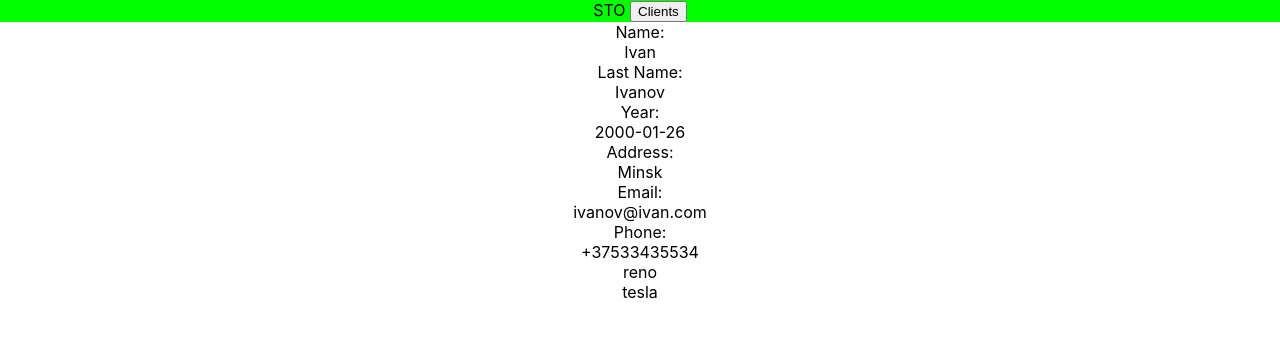
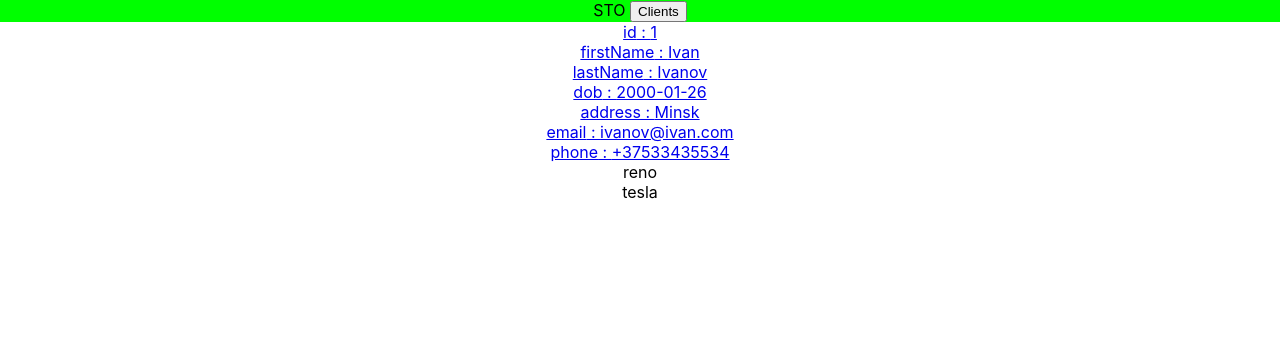
Before and after one commit to IgnatZakalinsky/stoproject, a React (Create React App) app in the folder front/: page /clientProfile/1 in a window 1280 px wide. Shown: the top 338 px of the page. Built offline with nearby package versions, Linux system fonts and the light colour scheme; no server answers.

Commit message:
get from server

```diff
--- a/front/src/Thunks/clientsThunks.js
+++ b/front/src/Thunks/clientsThunks.js
@@ -4,7 +4,13 @@ import {setClientSuccess} from "../reducers/clientsRreducer";
 
 
 
-export const getClients = () => async (dispatch) =>{
-    const clients = await clientsAPI.getClients();
-    dispatch(setClientSuccess(clients));
+export const getClients = () => async (dispatch, getState) =>{
+    const res = await clientsAPI.getClients(getState().client.firstName_lastName);
+    console.log(res.data)
+    dispatch(setClientSuccess(res.data));
 }
+export const getClient = (id) => async (dispatch) =>{
+    const res = await clientsAPI.getClient(id);
+    console.log(res.data)
+    dispatch(setClientSuccess(res.data));
+}
--- a/front/src/api/apiClients.js
+++ b/front/src/api/apiClients.js
@@ -8,7 +8,7 @@ export const clientsAPI = {
 	getClient (id) {
 		return instance.get(`clients?id=${id}`)
 	},
-	getClients () {
+	getClients (firstName_lastName) {
 		return instance.get(`clients `)
 	},
 	postClient () {
--- a/front/src/components/STO.js
+++ b/front/src/components/STO.js
@@ -9,7 +9,7 @@ function STO() {
         <div className="STO">
             <Home/>
             <Route path='/clients' render={() => <Clients/>}/>
-            <Route path='/clientProfile' render={() => <ClientProfile/>}/>
+            <Route path='/clientProfile/:id' render={(props) => <ClientProfile id={props.match.params.id}/>}/>
         </div>
     );
 }
--- a/front/src/components/clientProfile/ClientProfile.js
+++ b/front/src/components/clientProfile/ClientProfile.js
@@ -1,10 +1,15 @@
-import React from 'react';
+import React, {useEffect} from 'react';
 import {connect} from "react-redux";
 import Cars from "../cars/cars";
 import Client from "../clients/Client";
+import {getClient} from "../../Thunks/clientsThunks";
 
 function ClientProfile(props) {
     const cars = props.cars.map(c => <Cars {...c}/>);
+
+    useEffect(() => {
+        props.getClient(props.id)
+    }, [props.id])
 
     return (
         <div >
@@ -21,4 +26,4 @@ let mapStateToProps = (state) => {
     };
 };
 
-export default connect(mapStateToProps)(ClientProfile);
+export default connect(mapStateToProps, {getClient})(ClientProfile);
--- a/front/src/components/clients/Client.js
+++ b/front/src/components/clients/Client.js
@@ -1,16 +1,23 @@
 import React from 'react';
 import styles from './Client.module.css'
+import {NavLink} from "react-router-dom";
 
 function Client(props) {
+    const data = Object.entries(props).map((d, i) => <div key={i}>
+        <span>{d[0]}</span> : <span>{d[1]}</span>
+    </div>)
+
     return (
         <div className="Client">
-
-            <span>Name: </span><div>{props.firstName}</div>
+            <NavLink to={'/clientProfile/' + props.id}>
+                {data}
+                {/*}div><span>Name: </span><span>{props.firstName}</span></div>
             <span>Last Name: </span><div>{props.lastName}</div>
             <span>Year: </span><div>{props.dob}</div>
             <span>Address: </span><div>{props.address}</div>
             <span>Email: </span><div>{props.email}</div>
-            <span>Phone: </span><div>{props.phone}</div>
+            <span>Phone: </span><div>{props.phone}</div>*/}
+            </NavLink>
         </div>
 
     );
--- a/front/src/reducers/clientsRreducer.js
+++ b/front/src/reducers/clientsRreducer.js
@@ -20,14 +20,15 @@ const initialState = {
             "email": "ivanov@ivan.com",
             "phone": "+37533435534"
         }
-    ]
+    ],
+    firstName_lastName: 'ivan ivanov'
 }
 
 const clientReducer = (state = initialState, action) => {
     switch (action.type) {
         case SET_CLIENTS:
             return {
-                ...state, clients:[...state.clients, action.clients]
+                ...state, clients: action.clients
             }
         default:
             return state
```
Also changed, not shown: 1 other file (tests, documents, lock files or other folders).
